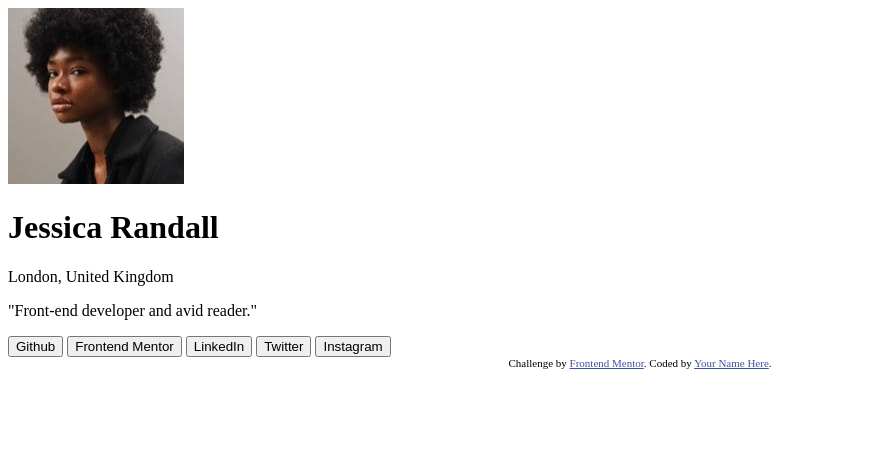
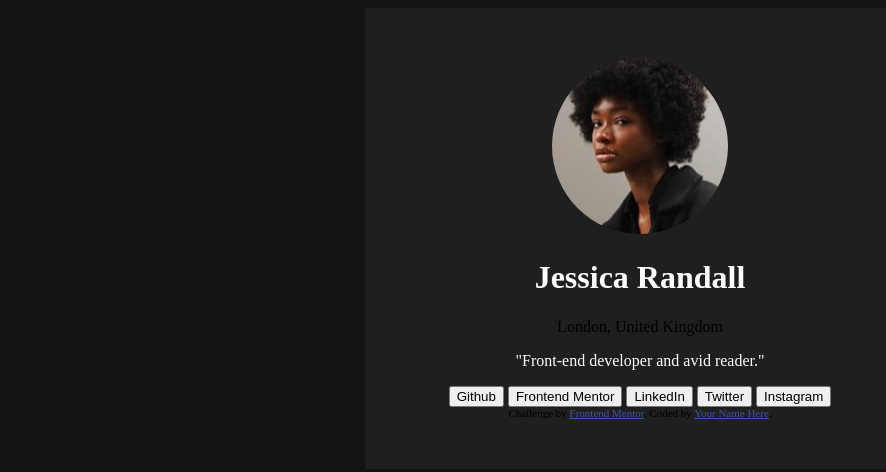
Before and after one commit to jacoba42/social-links-profile-main, a plain HTML site: page index.html in a window 1280 px wide. Shown: the whole page, without its empty margins (0-886 px from the left). Drawn offline with Linux system fonts and the light colour scheme.

Commit message:
commit to main

```diff
--- a/index.html
+++ b/index.html
@@ -13,17 +13,9 @@
     />
 
     <title>Frontend Mentor | Social links profile</title>
+    <link rel="stylesheet" href="style.css" />
 
     <!-- Feel free to remove these styles or customise in your own stylesheet 👍 -->
-    <style>
-      .attribution {
-        font-size: 11px;
-        text-align: center;
-      }
-      .attribution a {
-        color: hsl(228, 45%, 44%);
-      }
-    </style>
   </head>
   <body>
     <div class="design">
@@ -32,14 +24,15 @@
         alt="Jessica Randall Headshot"
       />
       <h1>Jessica Randall</h1>
-      <p>London, United Kingdom</p>
-      <p>"Front-end developer and avid reader."</p>
-
-      <button>Github</button>
-      <button>Frontend Mentor</button>
-      <button>LinkedIn</button>
-      <button>Twitter</button>
-      <button>Instagram</button>
+      <p class="location">London, United Kingdom</p>
+      <p class="text-info">"Front-end developer and avid reader."</p>
+      <div class="soical-links">
+        <button class="button-style">Github</button>
+        <button class="button-style">Frontend Mentor</button>
+        <button class="button-style">LinkedIn</button>
+        <button class="button-style">Twitter</button>
+        <button class="button-style">Instagram</button>
+      </div>
 
       <div class="attribution">
         Challenge by
--- /dev/null
+++ b/style.css
@@ -0,0 +1,24 @@
+.attribution {
+  font-size: 11px;
+  text-align: center;
+}
+.attribution a {
+  color: hsl(228, 45%, 44%);
+}
+body {
+  background-color: hsl(0, 0%, 8%);
+}
+.design {
+  width: 450px;
+  margin: auto;
+  text-align: center;
+  background-color: hsl(0, 0%, 12%);
+  padding: 50px;
+}
+img {
+  border-radius: 50%;
+}
+h1,
+.text-info {
+  color: white;
+}
```
